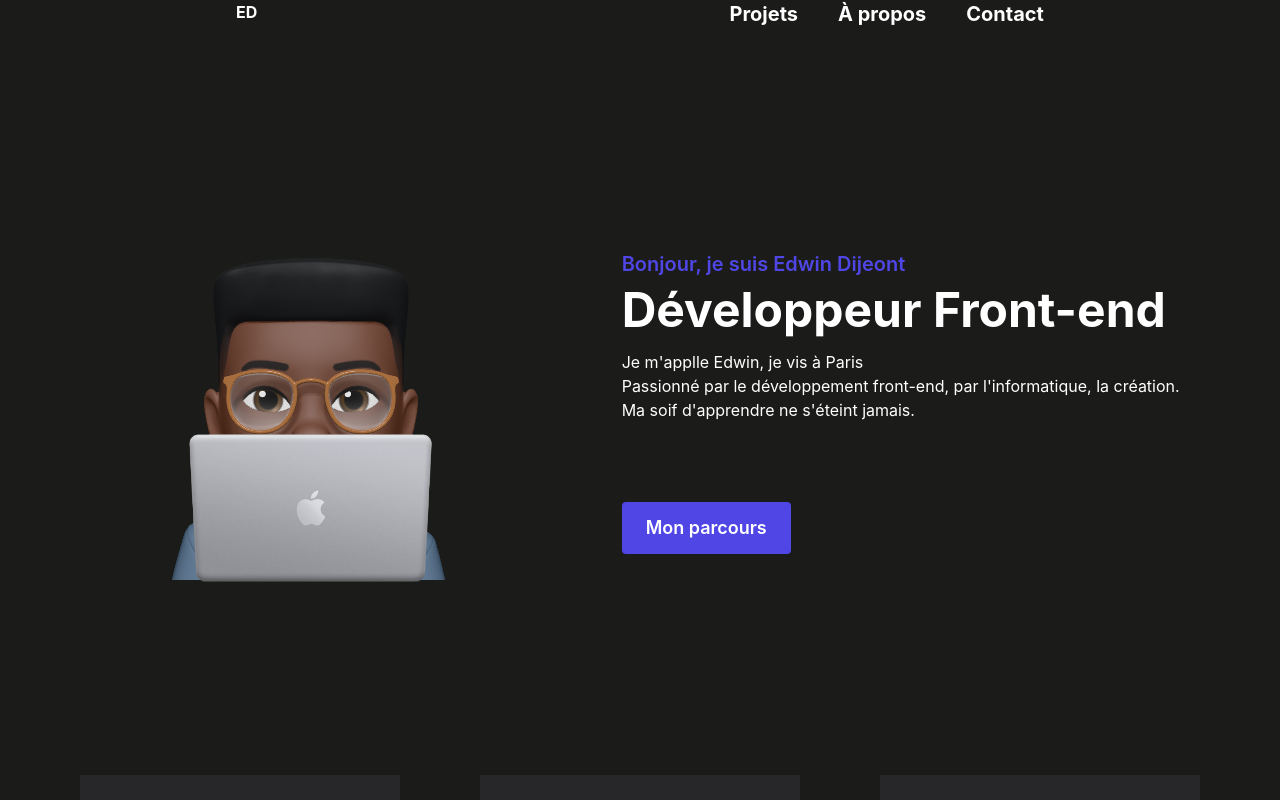
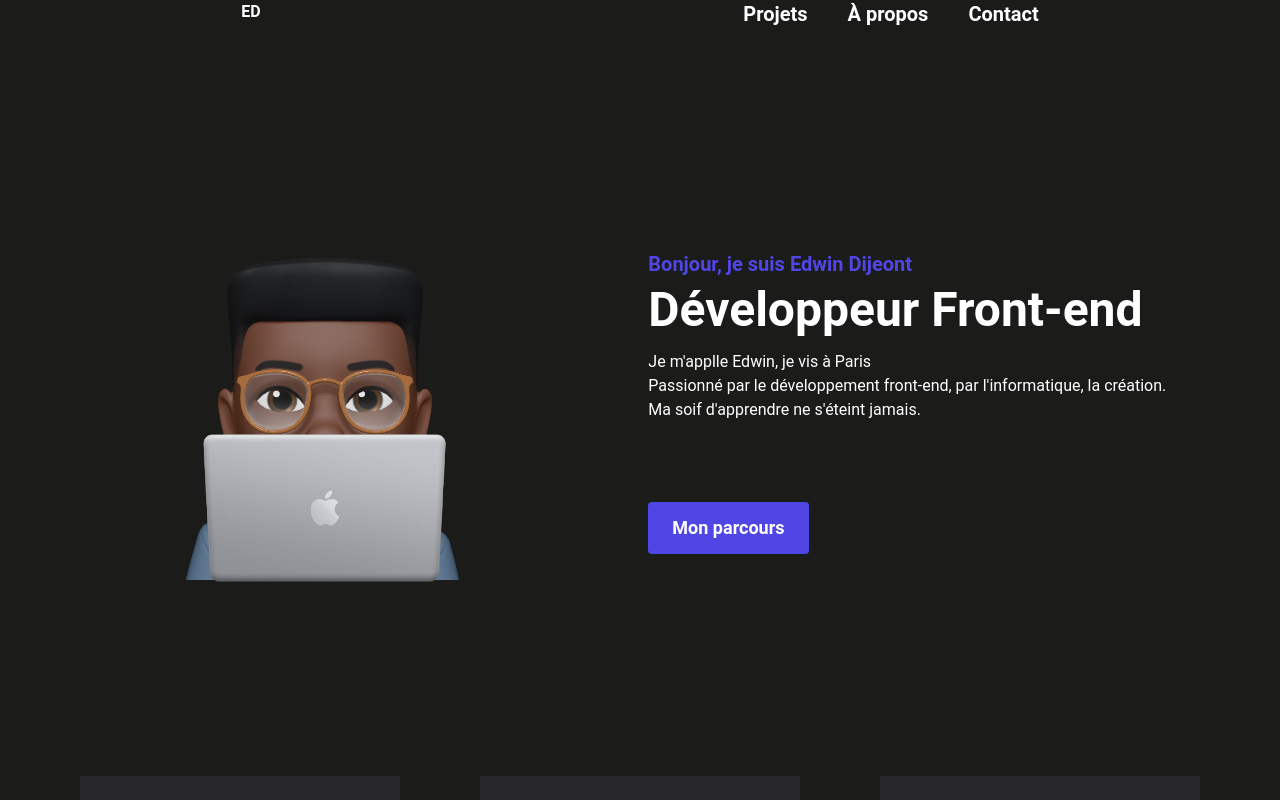
Before and after one commit to EdwinDij/portfoliov3.01, a Next.js app: page / in a window 1280 px wide. Shown: the top 800 px of the page. Built offline with nearby package versions, Linux system fonts and the light colour scheme.

Commit message:
ajout de roboto

```diff
--- a/styles/globals.css
+++ b/styles/globals.css
@@ -1,12 +1,12 @@
 @tailwind base;
 @tailwind components;
 @tailwind utilities;
+@import url('https://fonts.googleapis.com/css2?family=Roboto:wght@100;300;400;500&display=swap');
 
 html,
 body {
   margin: 0;
-  font-family: -apple-system, BlinkMacSystemFont, Segoe UI, Roboto, Oxygen,
-    Ubuntu, Cantarell, Fira Sans, Droid Sans, Helvetica Neue, sans-serif;
+  font-family: Roboto, sans-serif;
   background-color: rgb(27, 28, 26);
   color: white;
   scroll-behavior: smooth;
```
